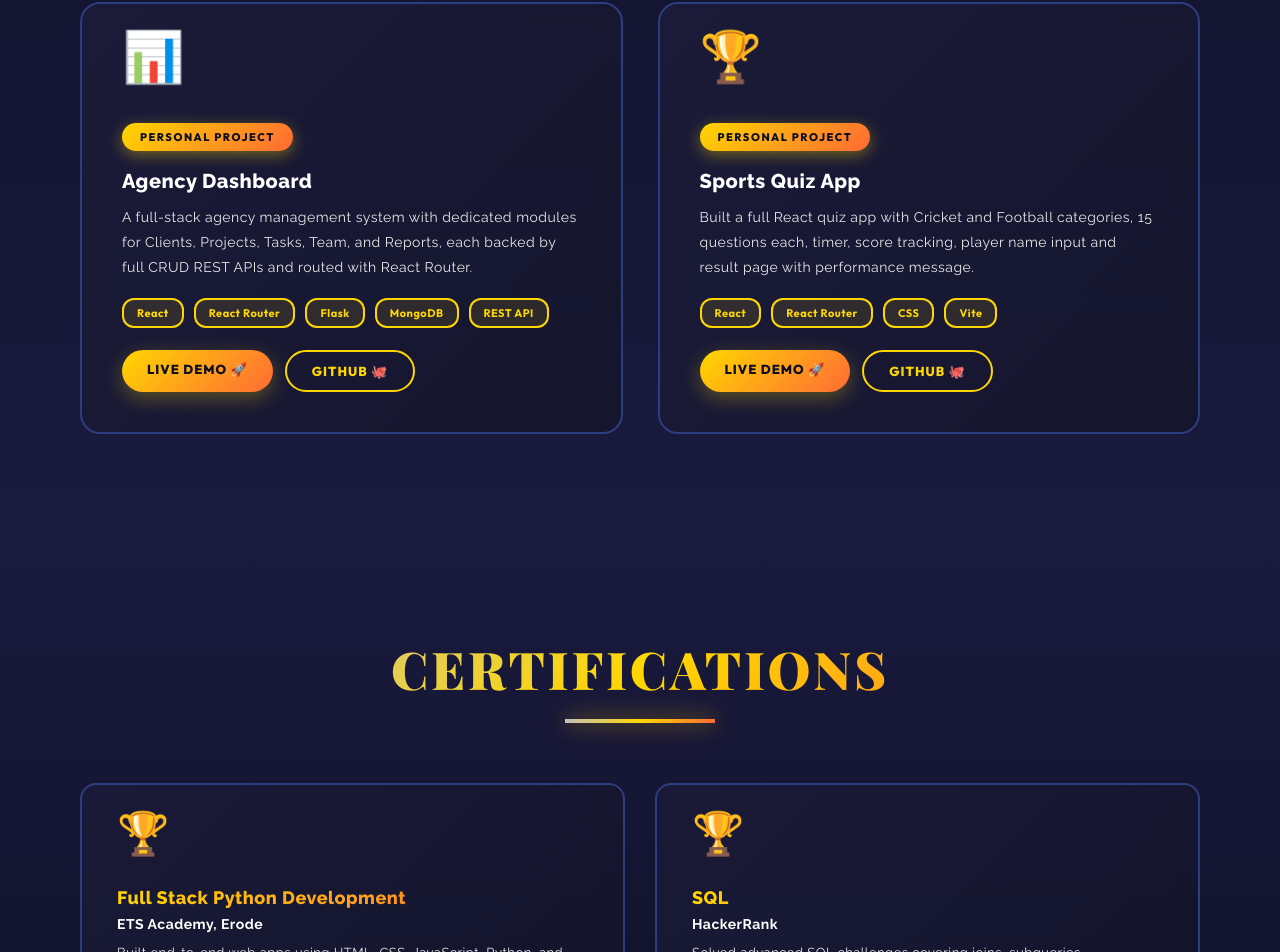
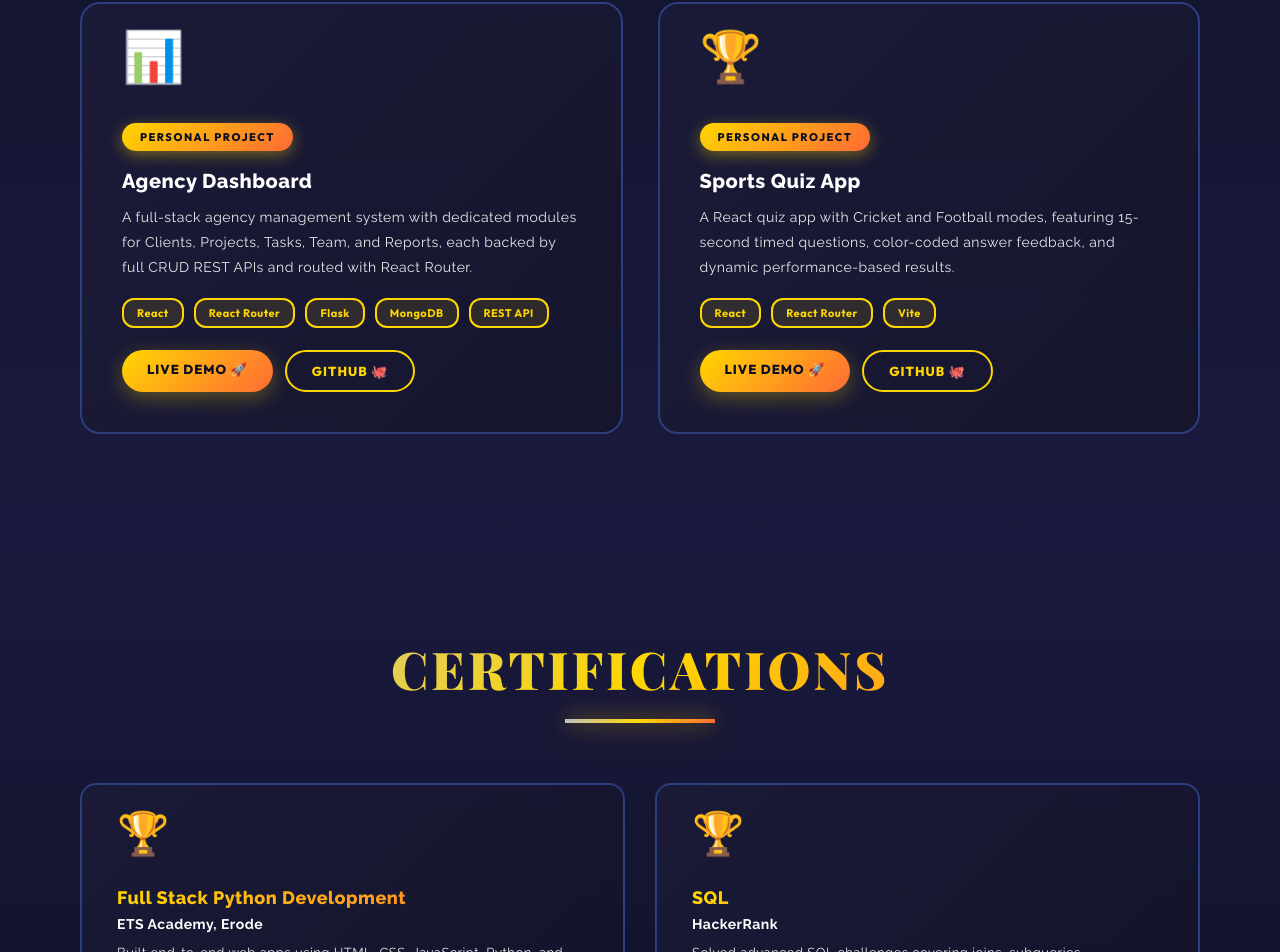
Before and after one commit to Nalantamil/portfolio, a React app: page / in a window 1280 px wide. Shown: the part 3592-4544 px from the top of the page. Built offline with nearby package versions, Linux system fonts and the light colour scheme; the HTML template or start-up script is replaced by a standard one.

Commit message:
Update Sports Quiz App with accurate project details

```diff
--- a/src/Projects.jsx
+++ b/src/Projects.jsx
@@ -30,8 +30,8 @@ function Projects(){
     {
       icon: '🏆',
       title: 'Sports Quiz App',
-      description: 'Built a full React quiz app with Cricket and Football categories, 15 questions each, timer, score tracking, player name input and result page with performance message.',
-      tech: ['React', 'React Router', 'CSS', 'Vite'],
+      description: 'A React quiz app with Cricket and Football modes, featuring 15-second timed questions, color-coded answer feedback, and dynamic performance-based results.',
+      tech: ['React', 'React Router', 'Vite'],
       live: 'https://nalantamil-cricfoo-quiz.netlify.app',
       github: 'https://github.com/Nalantamil/quiz-app',
       type: 'Personal Project'
```
